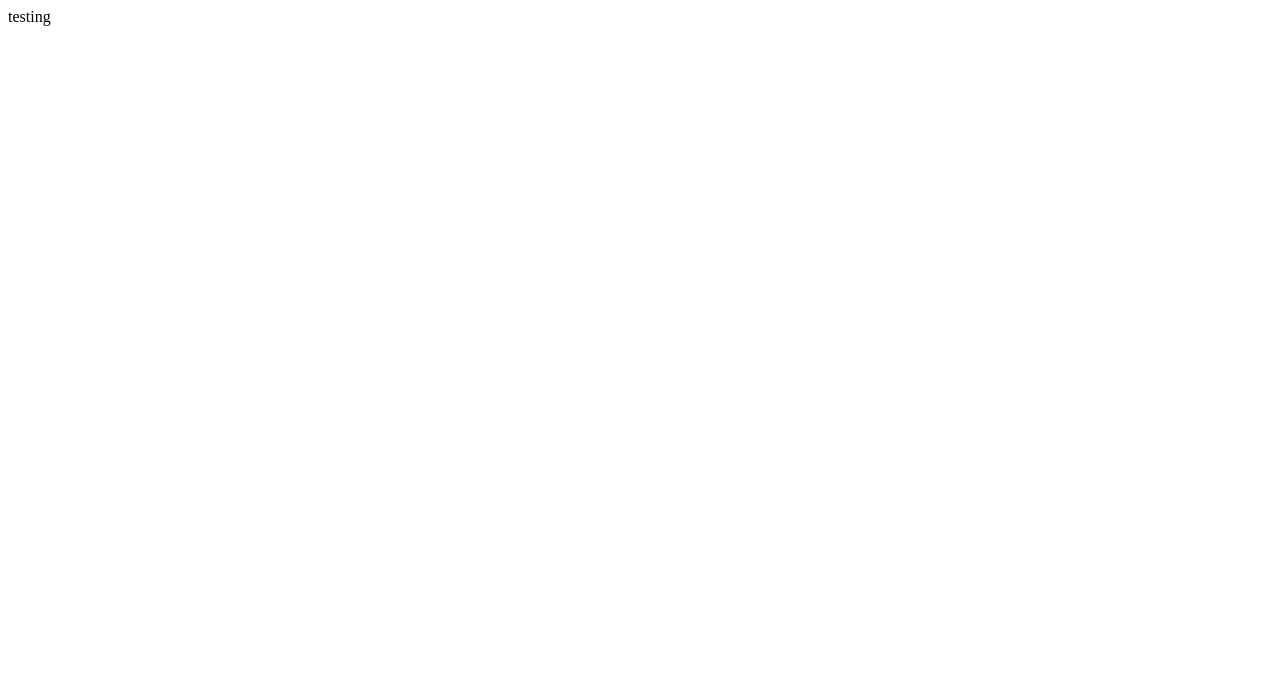
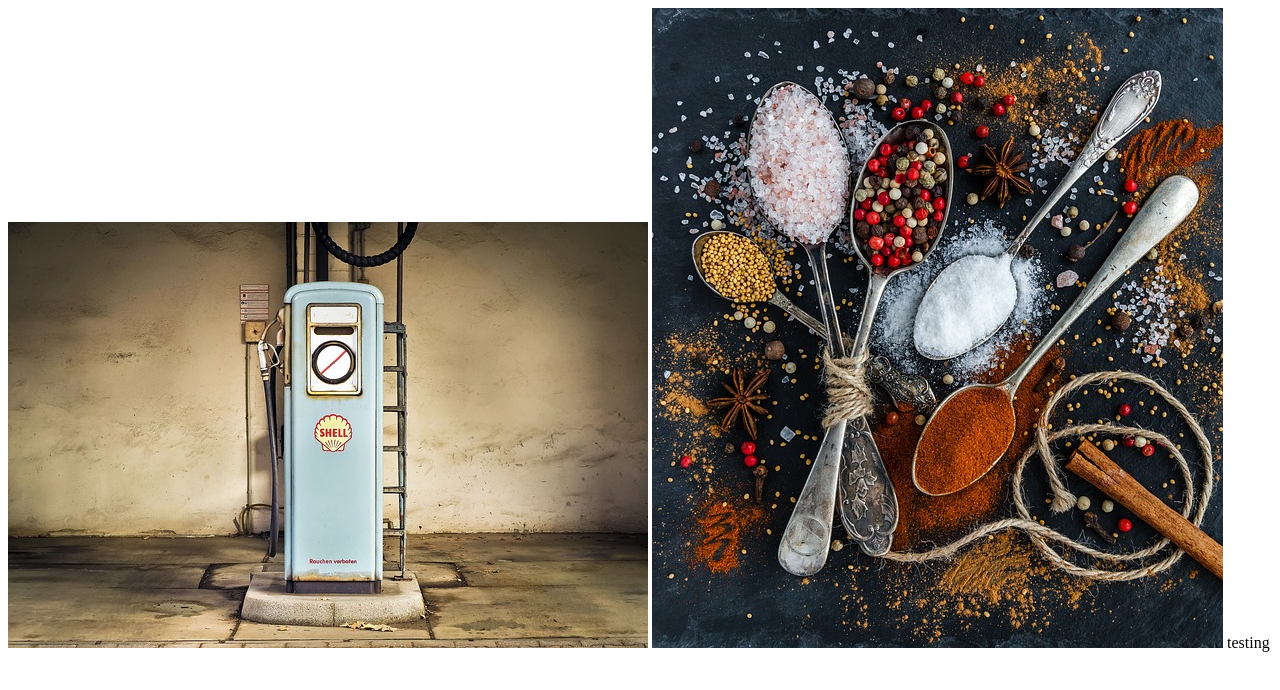
Before and after one commit to serimaryo/test, a plain HTML site: page index.html in a window 1280 px wide. Drawn offline with Linux system fonts and the light colour scheme.

Commit message:
Update index.html

```diff
--- a/index.html
+++ b/index.html
@@ -3,6 +3,8 @@
 <title>test</title>
 </head>
 <body>
+  <img src="gas-pump-1914310_640.jpg">
+  <img src="spices-1914130_640.jpg">
 testing
 </body>
 </html>
```
